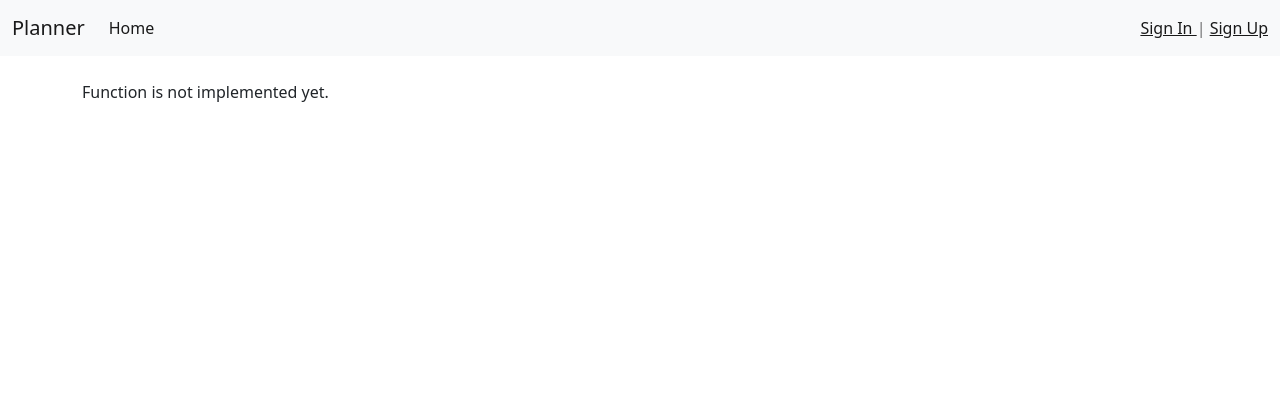
After one commit to Julia-321/Planner, a Django app: page /not_implemented/ in a window 1280 px wide. The commit adds this page. Shown: the top 420 px of the page. Run offline with Django 3.2, Linux system fonts and the light colour scheme; some libraries are stand-ins or nearby versions.

Commit message:
added not_implemented page

```diff
--- a/Planner2/urls.py
+++ b/Planner2/urls.py
@@ -17,6 +17,8 @@ from django.contrib import admin
 from django.urls import path, include
 from django.views.generic import RedirectView
 from django_registration.backends.one_step.views import RegistrationView
+from Planner2.views import not_implemented
+
 
 urlpatterns = [
     path('admin/', admin.site.urls),
@@ -28,6 +30,7 @@ urlpatterns = [
     path('accounts/', include('django.contrib.auth.urls')),
     path('accounts/', include('accounts.urls')),
     path('', RedirectView.as_view(url='/tasks/', permanent=True)),
+    path('not_implemented/', not_implemented, name="not_implemented"),
 ]
 
 # username: test_user
--- /dev/null
+++ b/Planner2/views.py
@@ -0,0 +1,5 @@
+from django.shortcuts import render
+
+
+def not_implemented(request):
+    return render(request, 'not_implemented.html')
--- /dev/null
+++ b/templates/not_implemented.html
@@ -0,0 +1,7 @@
+{% extends 'base.html' %}
+
+{% block content %}
+    <div class="container">
+        Function is not implemented yet.
+    </div>
+{% endblock %}
--- a/templates/registration/login.html
+++ b/templates/registration/login.html
@@ -65,7 +65,8 @@
 {#                <p><br></p>#}
                 <figure class="text-center">
                     <small class="text-muted">
-                        Forgot password? <a id="reset-link" href="{% url 'password_reset' %}">Reset it</a>!
+{#                        TODO: add reset password functionality#}
+                        Forgot password? <a id="reset-link" href="{% url 'not_implemented' %}">Reset it</a>!
                     </small>
                 </figure>
 
```
